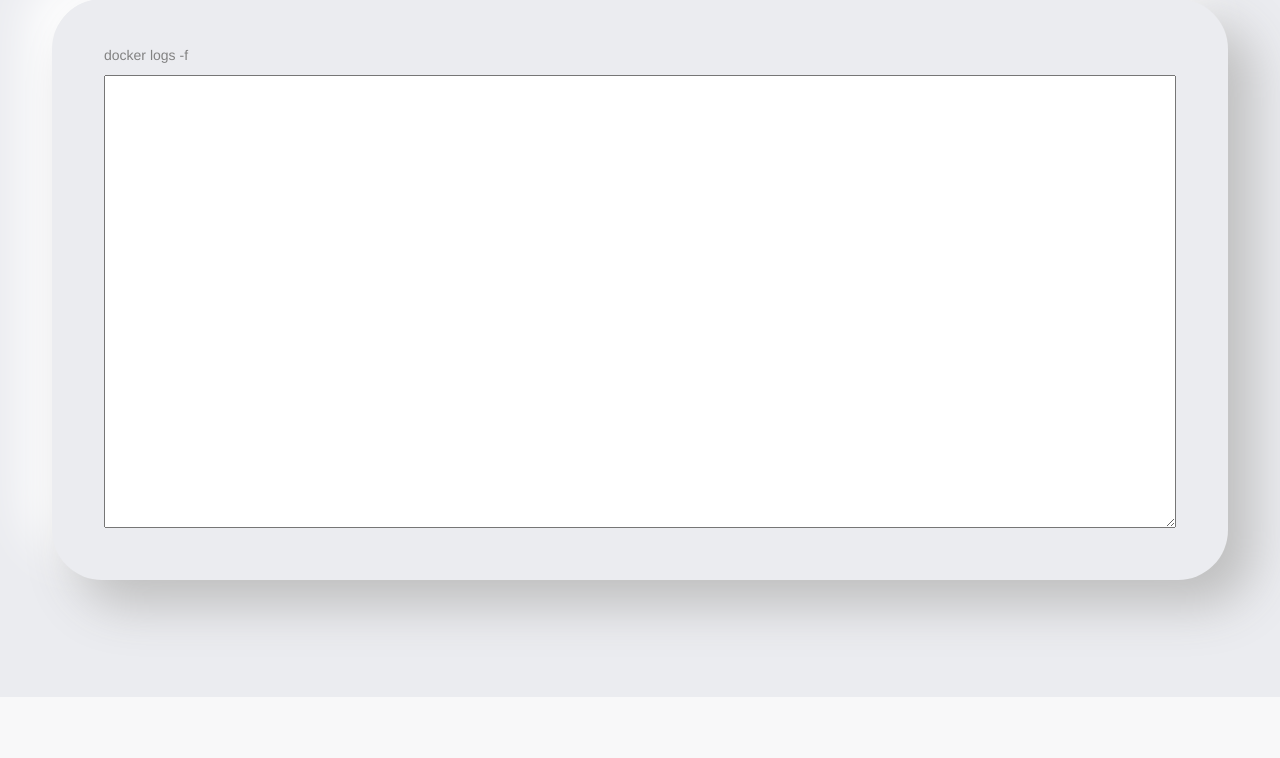
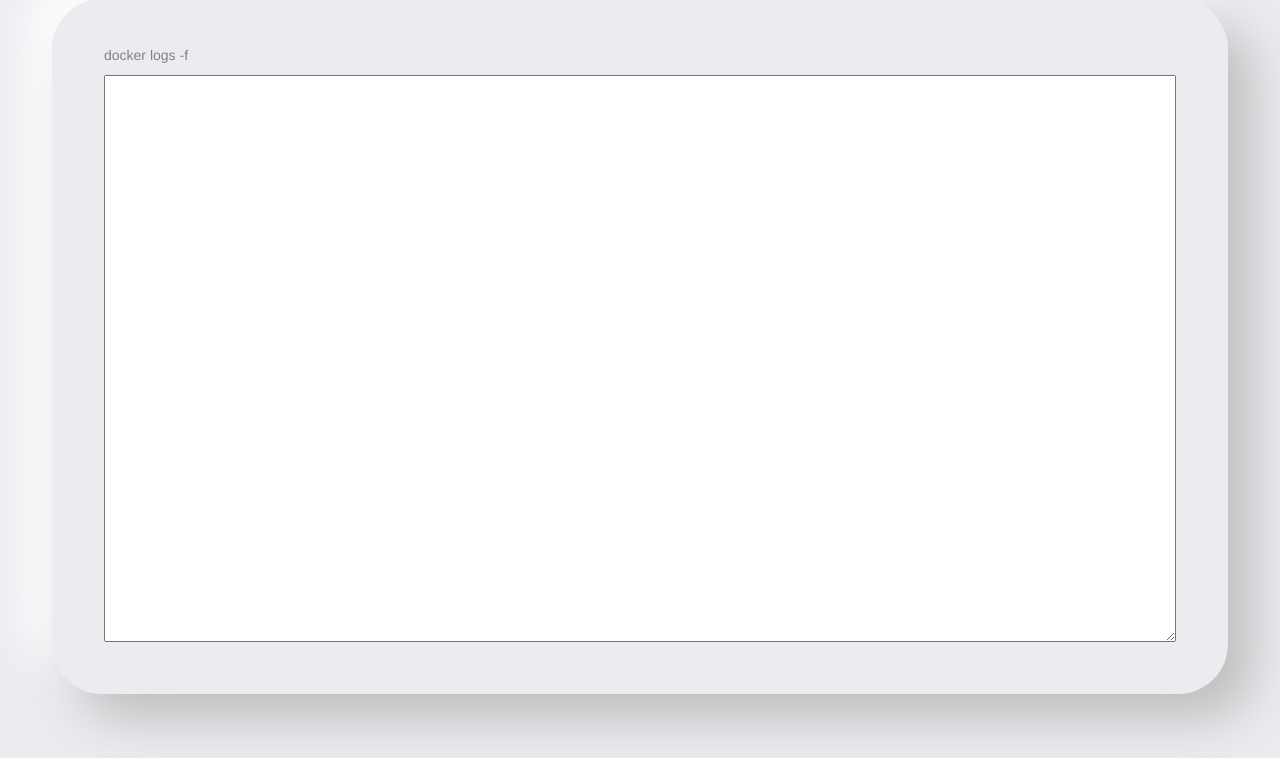
Before and after one commit to hirotaka42/Django-Docker-View, a Django app: template tail_docker_ps/templates/tail_docker_ps/logs_view.html in a window 1280 px wide. Shown: the part 103-861 px from the top of the page. Before the commit the page ends 800 px from the top, so only its background shows below. Run offline with Django 3.2, Linux system fonts and the light colour scheme; the template is opened without the code that fills it, so the values that code supplies are empty; some libraries are stand-ins or nearby versions.

Commit message:
[fix] Fixed the display (css) of the docker log view.

```diff
--- a/tail_docker_ps/models.py
+++ b/tail_docker_ps/models.py
@@ -74,7 +74,7 @@
         elif days_tmp > 30:
             #月表示
             tmp_moth = int(days_tmp / 30)
-            CREATED = str(days_tmp) + str_m
+            CREATED = str(tmp_moth) + str_m
         elif days_tmp > 10:
             tmp_weeks = int(days_tmp / 7)
             #週間表示
--- a/tail_docker_ps/static/css/docker_ps.css
+++ b/tail_docker_ps/static/css/docker_ps.css
@@ -12,6 +12,7 @@
     background-color: #EBECF0;
     padding: 32px;
     padding-top: 12px;
+
 }
 
 /* div.view-ps  起動済みの docker コンテナID と NAME の表示View */
--- a/tail_docker_ps/templates/tail_docker_ps/base.html
+++ b/tail_docker_ps/templates/tail_docker_ps/base.html
@@ -9,15 +9,18 @@
         <script type="text/javascript" src="https://cdnjs.cloudflare.com/ajax/libs/jquery/3.5.1/jquery.min.js"></script>
     </head>
 
+    <body>
+
         <div class="docker-ps">
             <h1><a href="/">Docker View</a></h1>
             <h1><a href="/docker_ps_all/">-a (オプション表示)</a></h1>
         </div>
-
 
         <div class="view-Results">
             {% block content %}
             {% endblock %}
         </div>
 
+    </body>
+
 </html>
--- a/tail_docker_ps/templates/tail_docker_ps/logs_view.html
+++ b/tail_docker_ps/templates/tail_docker_ps/logs_view.html
@@ -6,7 +6,7 @@
     <p>docker logs -f {{ request.resolver_match.kwargs.container_id }}</p>
 </div>
 <!-- rows="30" cols="100"-->
-<textarea id="console" style="width:100%;height:60%" readonly></textarea>
+<textarea id="console" style="width:100%;height:75%" readonly></textarea>
 <script>
     $(function() {
       let ES = new EventSource(
```
Lines whose indentation alone changed are shown as unchanged.
